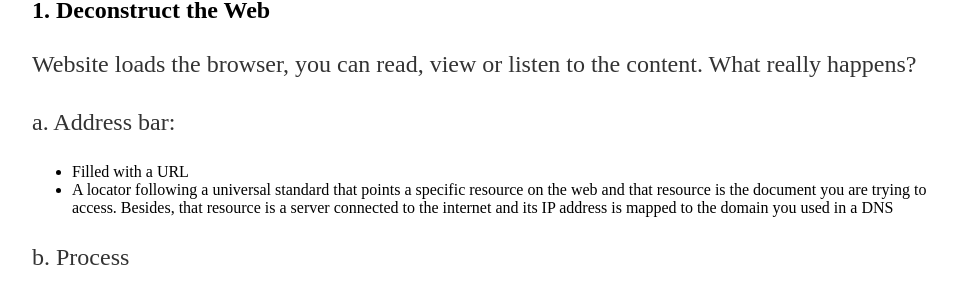
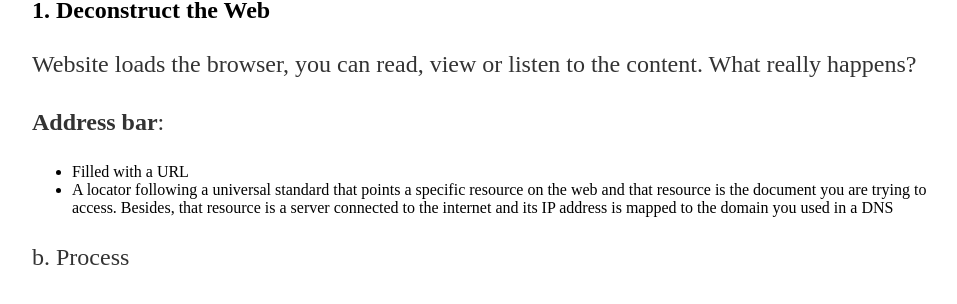
Before and after one commit to lytranp/lytranp.github.io, a Jekyll site: the page built from _posts/others/2020-11-13-web-programming.md, in a window 1280 px wide and 900 px high. Shown: the part 315-619 px from the top of the window, without its empty margins (160-1117 px from the left). Built offline with Jekyll 4.4.1, drawn with Linux system fonts in a browser that asks for light colours; a script that is not in the unit is left out.

Commit message:
edit web

```diff
--- a/_posts/others/2020-11-13-web-programming.md
+++ b/_posts/others/2020-11-13-web-programming.md
@@ -13,9 +13,9 @@
 
 Website loads the browser, you can read, view or listen to the content. What really happens?
 
-a. Address bar:
-* Filled with a URL
-* A locator following a universal standard that points a specific resource on the web and that resource is the document you are trying to access. Besides, that resource is a server connected to the internet and its IP address is mapped to the domain you used in a DNS
+**Address bar**:
++ Filled with a URL
++ A locator following a universal standard that points a specific resource on the web and that resource is the document you are trying to access. Besides, that resource is a server connected to the internet and its IP address is mapped to the domain you used in a DNS
 
 b. Process
 
```
